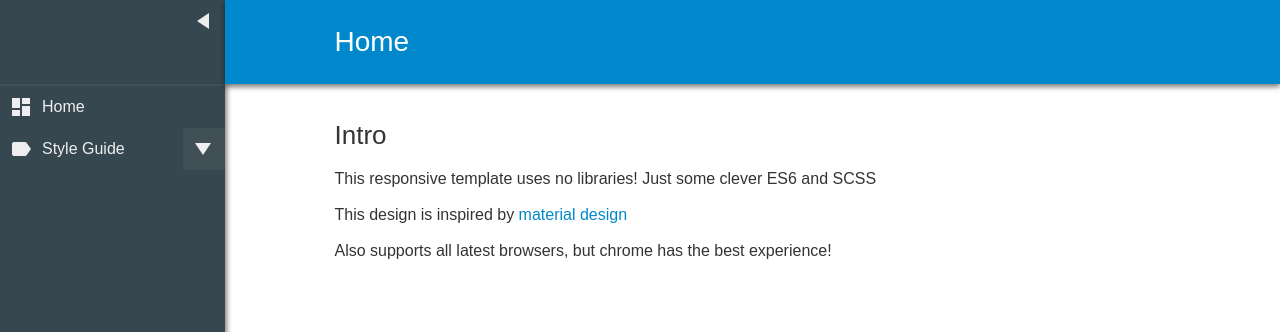
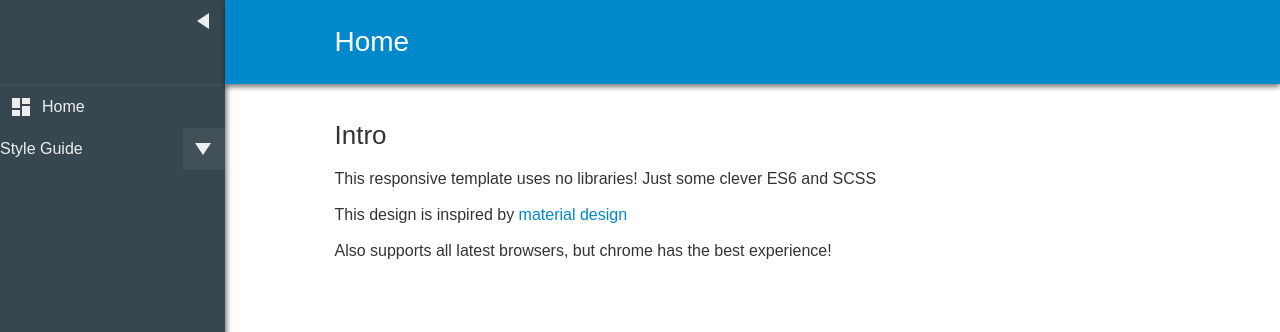
Before and after one commit to zeraphie/zeraphie.github.io, a Jekyll site: the page built from index.md, in a window 1280 px wide. Shown: the top 332 px of the page. Built offline with Jekyll 4.4.1, drawn with Linux system fonts in a browser that asks for light colours.

Commit message:
Update default.html

```diff
--- a/_layouts/default.html
+++ b/_layouts/default.html
@@ -28,20 +28,11 @@
                     {% endunless %}
                 {% endfor %}
                 {% for category in site.categories %}
-                    <li>
-                        <a href="#">
-                            <i class="material-icons">label</i>
-                            {{ category | first }}
-                        </a>
+                  <li><a name="{{ category | first }}">{{ category | first }}</a>
                     <ul>
                     {% for posts in category %}
                       {% for post in posts %}
-                                    <li>
-                                        <a href="{{ post.url }}">
-                                            <i class="material-icons">{{ post.icon }}</i>
-                                            {{ post.title }}
-                                        </a>
-                                    </li>
+                        <li><a href="{{ post.url }}">{{ post.title }}</a></li>
                       {% endfor %}
                     {% endfor %}
                     </ul>
```
Lines whose indentation alone changed are shown as unchanged.
